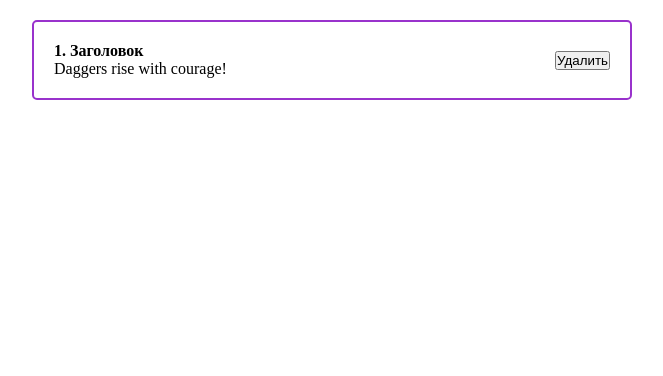
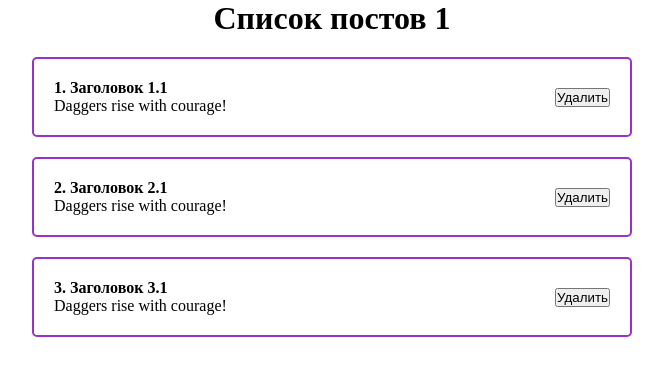
Before and after one commit to joyfulpebble/Learn-React, a React (Create React App) app: page / in a window 1280 px wide. Shown: the top 376 px of the page, without its empty margins (308-971 px from the left). Built offline with nearby package versions, Linux system fonts and the light colour scheme.

Commit message:
Работа со списками

```diff
--- a/src/App.js
+++ b/src/App.js
@@ -1,14 +1,18 @@
-import React from "react";
+import React, {useState} from "react";
 import './styles/App.css'
-import Post from "./components/Post";
+import PostList from "./components/PostList";
 
 function App() {
-
+  const [posts, setPost] = useState([
+    {id: 1, title: 'Заголовок 1.1', body: 'Daggers rise with courage!'},
+    {id: 2, title: 'Заголовок 2.1', body: 'Daggers rise with courage!'},
+    {id: 3, title: 'Заголовок 3.1', body: 'Daggers rise with courage!'}
+  ]);
 
   return (
-  <div className="App">
-    <Post post={{id: 1, title: 'Заголовок', body: 'Daggers rise with courage!'}}/>
-  </div>
+    <div className="App">
+      <PostList posts={posts} title={'Список постов 1'}/>
+    </div>
   );
 }
 
--- /dev/null
+++ b/src/components/PostList.jsx
@@ -0,0 +1,17 @@
+import React from 'react';
+import Post from "./Post";
+
+const PostList = ({posts, title}) => {
+  return (
+      <div>
+        <h1 style={{textAlign: "center"}}>
+          {title}
+        </h1>
+        {posts.map( (elem) =>
+            <Post post={elem} key={elem.id}/>
+        )}
+      </div>
+  );
+};
+
+export default PostList;
```
